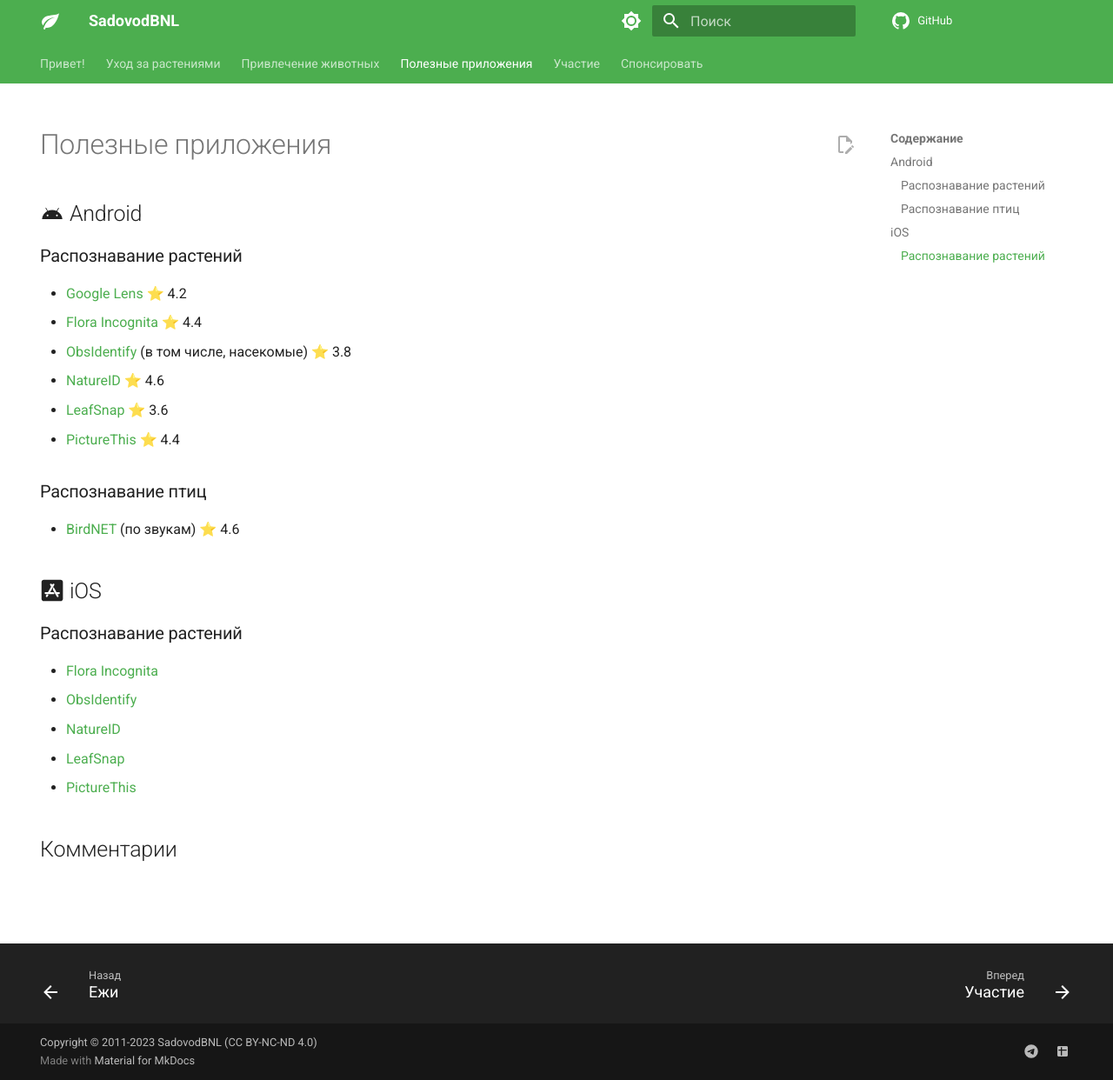
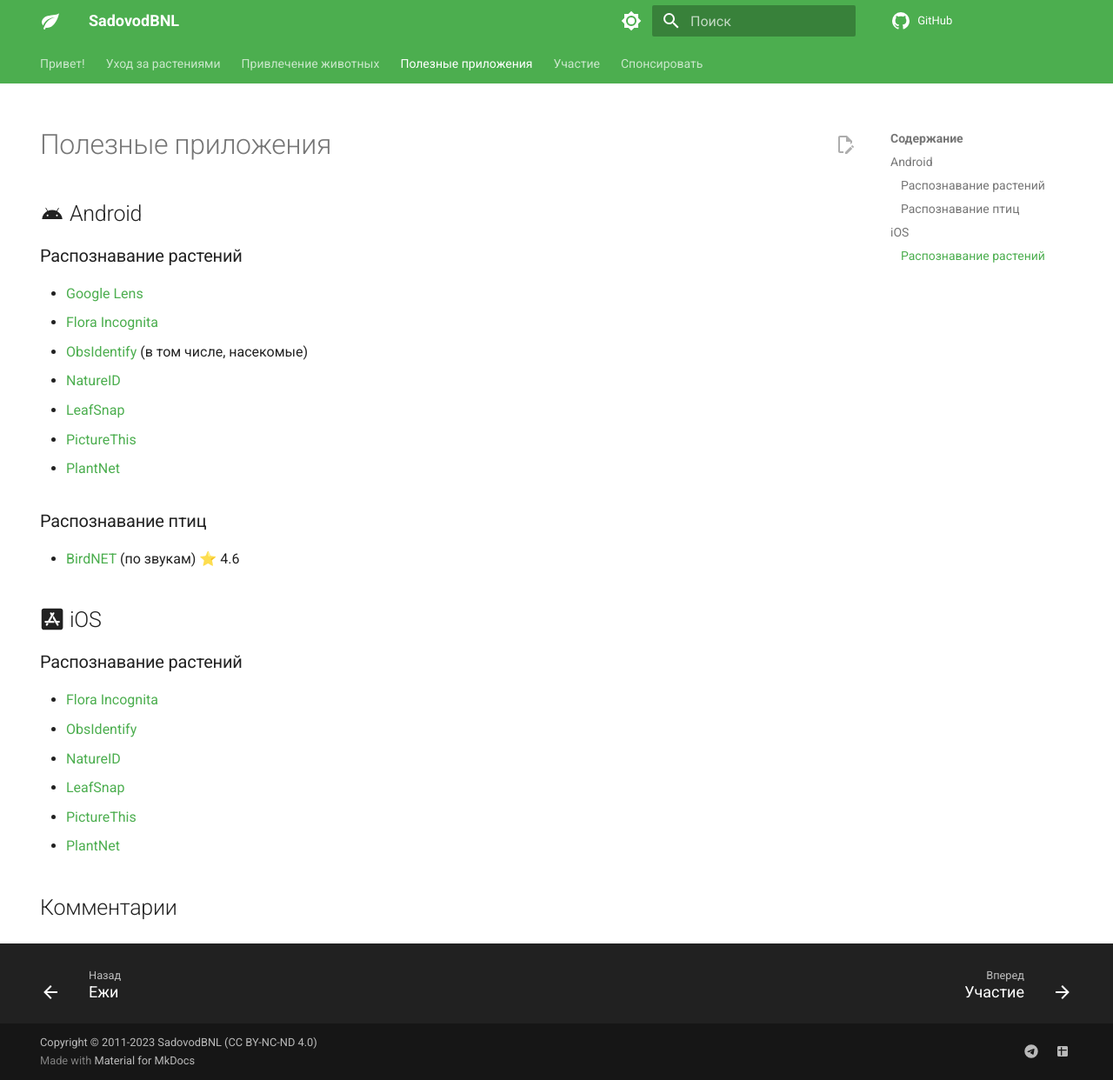
Before and after one commit to eigenein/sadovod-bnl, an MkDocs documentation site: the page built from docs/apps.md, in a window 1280 px wide and 1242 px high. Shown: the whole window at 87% size. Built offline with MkDocs 1.6.1 and Material for MkDocs 9.7.7, drawn with Linux system fonts in a browser that asks for light colours; a script that is not in the unit is left out; comment, search, counter and statistics services are not loaded.

Commit message:
Update apps.md

```diff
--- a/docs/apps.md
+++ b/docs/apps.md
@@ -10,12 +10,13 @@ hide:
 
 ### Распознавание растений
 
-- [Google Lens](https://play.google.com/store/apps/details?id=com.google.ar.lens) ⭐️ 4.2
-- [Flora Incognita](https://play.google.com/store/apps/details?id=com.floraincognita.app.floraincognita) ⭐️ 4.4
-- [ObsIdentify](https://play.google.com/store/apps/details?id=org.observation.obsidentify) (в том числе, насекомые) ⭐️ 3.8
-- [NatureID](https://play.google.com/store/apps/details?id=plant.identification.flower.tree.leaf.identifier.identify.cat.dog.breed.nature) ⭐️ 4.6
-- [LeafSnap](https://play.google.com/store/apps/details?id=plant.identification.snap) ⭐️ 3.6
-- [PictureThis](https://play.google.com/store/apps/details?id=cn.danatech.xingseus) ⭐️ 4.4
+- [Google Lens](https://play.google.com/store/apps/details?id=com.google.ar.lens)
+- [Flora Incognita](https://play.google.com/store/apps/details?id=com.floraincognita.app.floraincognita)
+- [ObsIdentify](https://play.google.com/store/apps/details?id=org.observation.obsidentify) (в том числе, насекомые)
+- [NatureID](https://play.google.com/store/apps/details?id=plant.identification.flower.tree.leaf.identifier.identify.cat.dog.breed.nature)
+- [LeafSnap](https://play.google.com/store/apps/details?id=plant.identification.snap)
+- [PictureThis](https://play.google.com/store/apps/details?id=cn.danatech.xingseus)
+- [PlantNet](https://play.google.com/store/apps/details?id=org.plantnet)
 
 ### Распознавание птиц
 
@@ -30,3 +31,4 @@ hide:
 - [NatureID](http://apps.apple.com/us/app/natureid-plant-identification/id1476047194)
 - [LeafSnap](https://apps.apple.com/us/app/leafsnap-plant-identification/id1487972880)
 - [PictureThis](https://apps.apple.com/app/id1252497129)
+- [PlantNet](https://apps.apple.com/nl/app/plantnet/id600547573)
```
